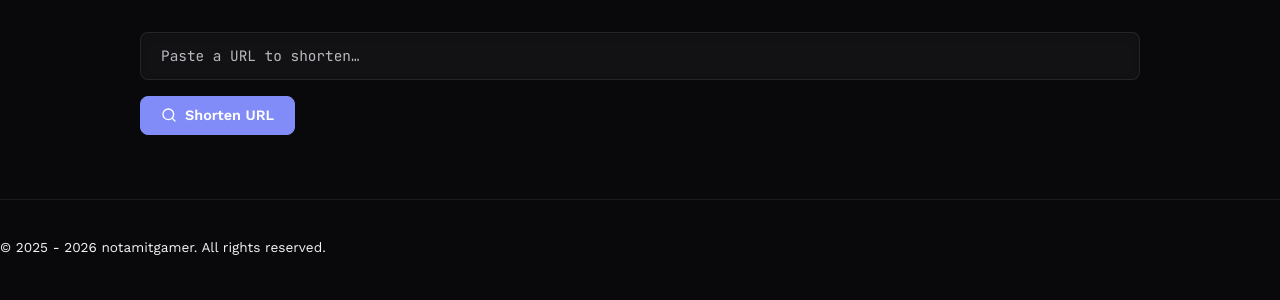
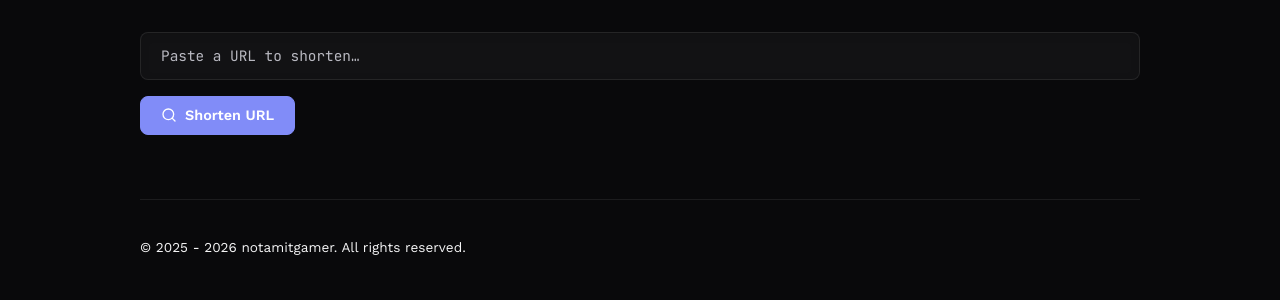
Before and after one commit to notamitgamer/cdnV2, a FastAPI app: page /shorten in a window 1280 px wide. Shown: the part 316-616 px from the top of the page. Run offline with FastAPI, Linux system fonts and the light colour scheme; some libraries are stand-ins or nearby versions.

Commit message:
Refactor footer styles for better layout

```diff
--- a/app/templates/url_shortener.html
+++ b/app/templates/url_shortener.html
@@ -236,7 +236,15 @@
         .btn-primary .btn-icon-spinner { display: none; }
         .btn-primary.is-loading .btn-icon-spinner { display: inline-flex; }
 
-        footer{margin-top:4rem;padding-top:1.5rem;border-top:1px solid var(--border);font-size:.85rem;color:var(--muted);}
+        footer {
+            width: 90%;
+            max-width: 1000px;
+            margin: 4rem auto 0;
+            padding-top: 1.5rem;
+            border-top: 1px solid var(--border);
+            font-size: .85rem;
+            color: var(--muted);
+        }
 
         @media (max-width: 480px) {
             .container { width: 100%; padding: 0 1.25rem; }
```
